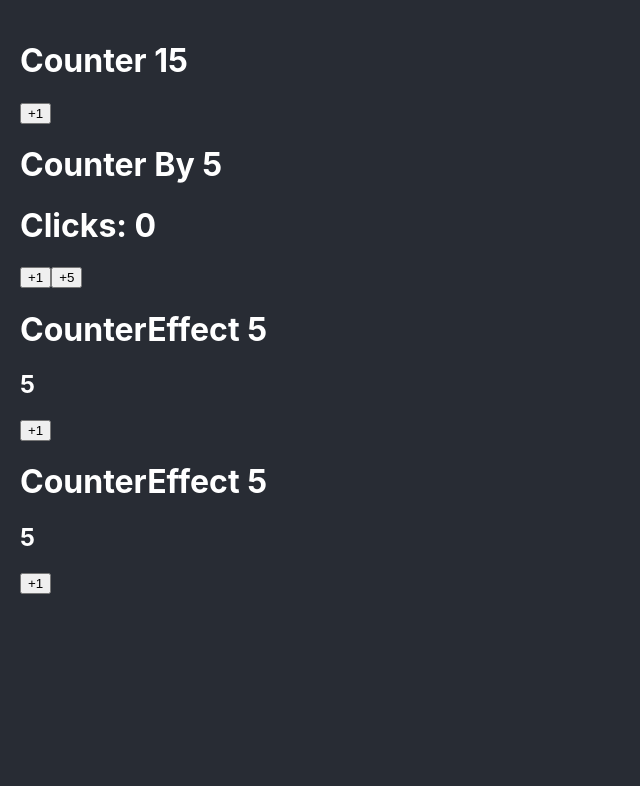
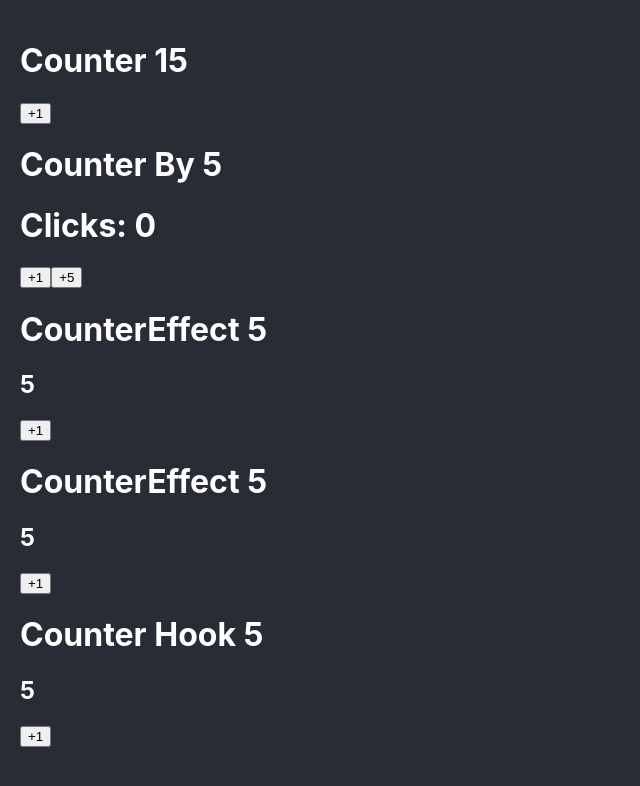
Before and after one commit to ArianAngoma/react-typescript-base, a React (Create React App) app: page / in a window 1280 px wide. Shown: the top 786 px of the page, without its empty margins (0-640 px from the left). Built offline with nearby package versions, Linux system fonts and the light colour scheme.

Commit message:
Custom Hook para el CounterEffect

```diff
--- a/src/App.tsx
+++ b/src/App.tsx
@@ -4,6 +4,7 @@
 import {Counter} from './bases/Counter';
 import {CounterBy} from './bases/CounterBy';
 import {CounterEffect} from './bases/CounterEffect';
+import {CounterHook} from './bases/CounterHook';
 
 function App() {
     return (
@@ -12,6 +13,7 @@
             <CounterBy initialValueCounter={5}/>
             <CounterEffect/>
             <CounterEffect/>
+            <CounterHook/>
         </>
     );
 }
--- /dev/null
+++ b/src/bases/CounterHook.tsx
@@ -0,0 +1,17 @@
+import {useCounter} from '../hooks/useCounter';
+
+export const CounterHook = () => {
+
+    const {counter, counterElementHTML, handleClick} = useCounter();
+
+    return (
+        <>
+            <h1>Counter Hook {counter}</h1>
+            <h2 ref={counterElementHTML}>{counter}</h2>
+
+            <button onClick={handleClick}>
+                +1
+            </button>
+        </>
+    )
+}
--- /dev/null
+++ b/src/hooks/useCounter.ts
@@ -0,0 +1,31 @@
+import {useEffect, useRef, useState} from 'react';
+import {gsap} from 'gsap';
+
+const MAXIMUM_COUNT = 10;
+
+export const useCounter = () => {
+    const [counter, setCounter] = useState(5);
+
+    const counterElementHTML = useRef<HTMLHeadingElement>(null);
+
+    const handleClick = () => {
+        setCounter(prev => Math.min(prev + 1, MAXIMUM_COUNT));
+    }
+
+    useEffect(() => {
+        if (counter < 10) return;
+        console.log('%cSe llego el valor máximo', 'color: red; background-color: black;');
+
+        const tl = gsap.timeline();
+
+        tl.to(counterElementHTML.current, {y: -10, duration: 0.2, ease: 'ease.out'});
+        tl.to(counterElementHTML.current, {y: 0, duration: 1, ease: 'bounce.out'});
+
+    }, [counter]);
+
+    return {
+        counter,
+        counterElementHTML,
+        handleClick
+    }
+}
```
